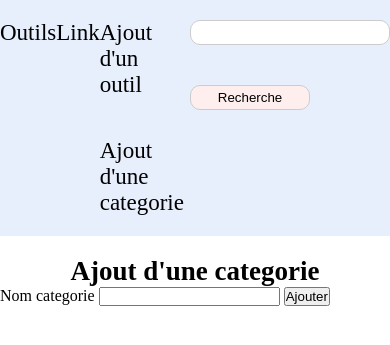
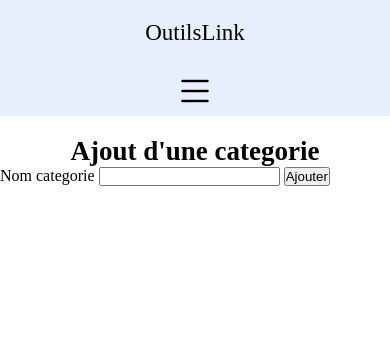
Before and after one commit to Tatiana-Juin/outilsLink, a PHP site: page /ajoutCategorie.php in a window 390 px wide. Shown: the top 345 px of the page. Run offline with PHP 8.4, Linux system fonts and the light colour scheme.

Commit message:
Le menu est responsive

```diff
--- a/assets/css/nav.css
+++ b/assets/css/nav.css
@@ -7,9 +7,9 @@
 }
 
 /* POUR QUE LE MENU HAMBURGER DISPARAISSE */
-.hiden{
+/* .hiden{
     display: none;
-}
+} */
 
 
 
@@ -23,6 +23,11 @@ nav{
     background-color: #E8EFFC;
 }
 
+/* POUR LE MENU HAMBURGER  */
+.hamburger {
+    display: none;
+    cursor: pointer;
+}
 /* POUR TOUS LES LIEN LINK LOGO ET LINK ITEM */
 .link-logo,.link-item{
     text-decoration: none;
@@ -80,3 +85,54 @@ nav{
     margin-top: 20px;
     margin-bottom: 20px;
 }
+
+@media screen and (max-width:870px){
+   /* CHANGER l'ESPACEMENT ENTRE LOGO ET MENU HAMBURGER */
+   nav{
+        align-items: center;
+        justify-content: center;
+        flex-direction:column;
+    }
+
+    /* BOUTON HAMBURGER APPARAIT  */
+   .hamburger{
+        display: flex;
+   }
+
+
+
+   /* POUR FAIRE DISPARAITRE TOUS LES BOUTON DE LA NAVIGATION */
+   .nav-link{
+    display: none !important;
+    flex-direction: column;
+    width: 100%;
+    text-align: center;
+   }
+
+   /* POUR LE BOUTON FERMER */
+   .bi-x-circle,.bi-list{
+        font-size:40px;
+        margin-top: 3px;
+    }
+    /* 1ER ELEMENT A UN ESPACE DE 60PX  */
+    .link-item:first-child{
+        margin-top: 60px !important;
+    }
+
+    .links{
+        display: flex;
+        flex-direction: column;
+    }
+
+    /* pour tous les lien */
+    .link-item{
+        margin-bottom: 5px;
+    }
+    /* POUR LA BARRE DE RECHERCHE  */
+    .search-bar {
+        display: none;
+    }
+
+
+
+}
--- /dev/null
+++ b/assets/javascript/script.js
@@ -0,0 +1,54 @@
+
+
+// let nav = document.querySelector("nav");
+// let btnHamburger = document.querySelector("i");
+// let linkItem = document.querySelectorAll(".link-item");
+// console.log(nav);
+// console.log(btnHamburger);
+// console.log(linkItem);
+
+
+
+// let navigationResponsive =  () =>{
+//     nav.classList.toggle("nav-link");
+
+//     if(btnHamburger.classList.contains("bi-list")){
+//         btnHamburger.classList.remove("bi-list");
+//         btnHamburger.classList.add("bi-x-circle");
+//         btnHamburger.style.cursor="pointer";
+
+
+//     }
+//     else{
+//         btnHamburger.classList.remove("bi-x-circle");
+//         btnHamburger.classList.add("bi-list");
+
+//     }
+// }
+
+
+// btnHamburger.addEventListener("click",navigationResponsive);
+let btnHamburger = document.querySelector(".hamburger"); // Sélection du bouton hamburger
+let navLinks = document.querySelector(".nav-link"); // Sélection des liens du menu
+let btnIcon = document.querySelector(".hamburger i"); // Sélection de l'icône du hamburger
+let navSearch = document.querySelector(".search-bar");
+
+// Fonction pour activer/désactiver le menu responsive
+let funcMenuHamburger = (e) => {
+    e.preventDefault();
+    // POUR AFFICHER / MASQUER LA BARRE DE NAVIGATION ET LES LIENS
+    navLinks.classList.toggle("nav-link");
+    navSearch.classList.toggle("search-bar");
+
+    // Changer l'icône du hamburger
+    if (btnIcon.classList.contains("bi-list")) {
+        btnIcon.classList.remove("bi-list");
+        btnIcon.classList.add("bi-x-circle");
+    } else {
+        btnIcon.classList.remove("bi-x-circle");
+        btnIcon.classList.add("bi-list");
+    }
+}
+
+// ACTION QUAND ON CLIQUE SUR LE BOUTON HAMBURGER
+btnHamburger.addEventListener("click", funcMenuHamburger);
--- a/inc/footer.inc.php
+++ b/inc/footer.inc.php
@@ -1,5 +1,5 @@
 
-
+        <script src="<?=RACINE_SITE ?>assets/javascript/script.js"></script>
     </body>
 
     </html>
--- a/inc/header.inc.php
+++ b/inc/header.inc.php
@@ -18,29 +18,27 @@
 
 <header >
 
+    <nav>
 
 
-
-
-    <nav>
-        <!-- POUR LE MENU HAMBURGER  -->
-        <div class="hamburger">
-            <i class="bi bi-list hiden"></i>
-        </div>
-
         <!-- LOGO QUI MENE VERS TOUS LES OUTILS   -->
-        <div class="logo">
+        <div class="logo ">
             <a href="<?= RACINE_SITE."index.php"?>" class="link-logo">OutilsLink</a>
         </div>
 
+        <!-- POUR LE MENU HAMBURGER  -->
+        <div class="hamburger" id="hamburger">
+            <i class="bi bi-list "></i>
+        </div>
+
         <!-- TOUS LES LIEN SAUF BARRE DE RCHERCHE  -->
-        <div class="links">
+        <div class="links nav-link">
             <a href="#" class="link-item">Ajout d'un outil</a>
             <a href="<?=RACINE_SITE."ajoutCategorie.php" ?>" class="link-item">Ajout d'une categorie </a>
         </div>
 
         <!-- BARRE DE RECHERCHE  -->
-        <div class="search">
+        <div class="search search-bar">
             <form action="" method="POST">
                 <input type="text" class="link-search">
                 <input type="submit" value="Recherche" class="btn-search">
```
